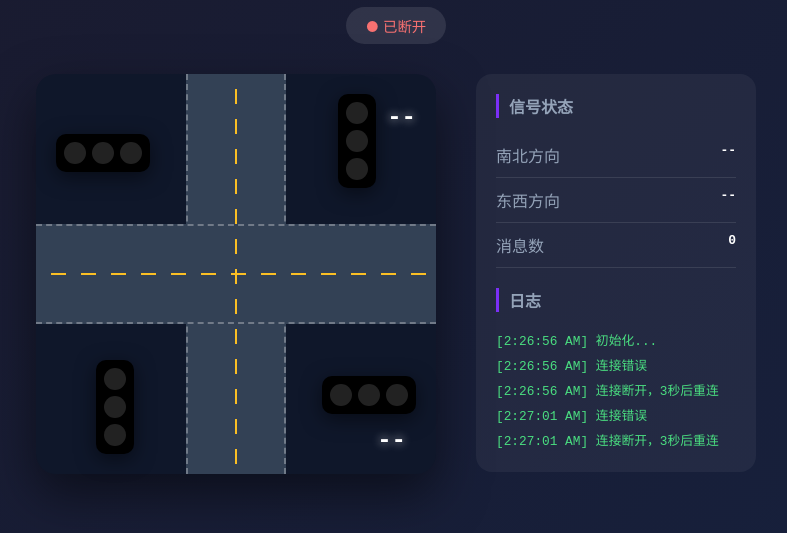
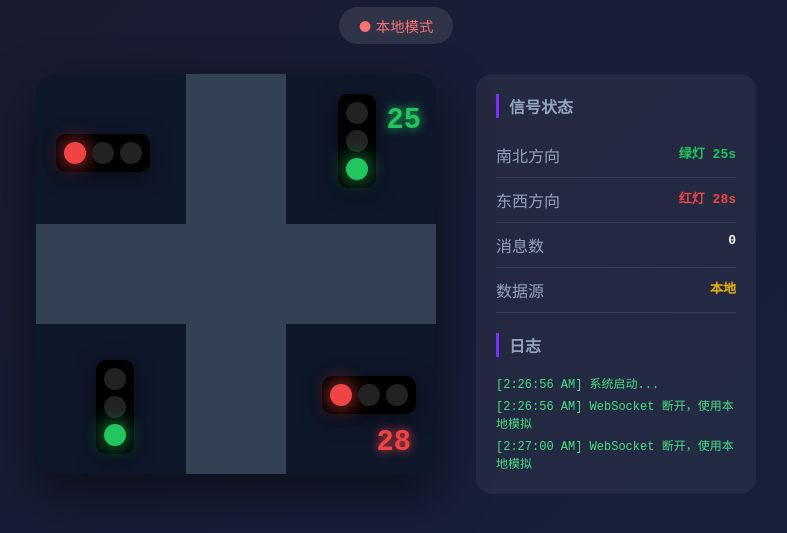
Before and after one commit to bwandmff/libweb, a website: page www/index.html in a window 1280 px wide. Shown: the part 79-612 px from the top of the page, without its empty margins (244-1031 px from the left). Drawn offline with Linux system fonts and the light colour scheme.

Commit message:
feat: 添加本地模拟倒计时功能
- WebSocket断开时自动切换到本地模式
- 前端独立倒计时，保证页面持续更新
- 显示当前数据源(WS/本地)状态

```diff
--- a/www/index.html
+++ b/www/index.html
@@ -42,7 +42,6 @@
             align-items: flex-start;
         }
 
-        /* 路口视图 */
         .intersection {
             width: 400px;
             height: 400px;
@@ -57,8 +56,6 @@
             transform: translateX(-50%);
             width: 100px; height: 100%;
             background: #334155;
-            border-left: 2px dashed rgba(255,255,255,0.3);
-            border-right: 2px dashed rgba(255,255,255,0.3);
         }
         .road-h {
             position: absolute;
@@ -66,25 +63,8 @@
             transform: translateY(-50%);
             width: 100%; height: 100px;
             background: #334155;
-            border-top: 2px dashed rgba(255,255,255,0.3);
-            border-bottom: 2px dashed rgba(255,255,255,0.3);
-        }
-        .center-line-v {
-            position: absolute;
-            left: 50%; top: 0;
-            transform: translateX(-50%);
-            width: 2px; height: 100%;
-            background: repeating-linear-gradient(180deg, transparent 0, transparent 15px, #fbbf24 15px, #fbbf24 30px);
-        }
-        .center-line-h {
-            position: absolute;
-            top: 50%; left: 0;
-            transform: translateY(-50%);
-            height: 2px; width: 100%;
-            background: repeating-linear-gradient(90deg, transparent 0, transparent 15px, #fbbf24 15px, #fbbf24 30px);
         }
 
-        /* 红绿灯 */
         .tl {
             position: absolute;
             background: #000;
@@ -113,14 +93,16 @@
         .timer {
             position: absolute;
             font-family: monospace;
-            font-size: 1.5rem;
+            font-size: 1.8rem;
             font-weight: bold;
             text-shadow: 0 0 10px currentColor;
         }
-        .timer-ns { top: 30px; right: 20px; }
-        .timer-ew { right: 30px; bottom: 20px; }
+        .timer-ns { top: 30px; right: 15px; }
+        .timer-ew { right: 25px; bottom: 15px; }
+        .timer.red { color: #ef4444; }
+        .timer.yellow { color: #eab308; }
+        .timer.green { color: #22c55e; }
 
-        /* 侧栏 */
         .panel {
             background: rgba(255,255,255,0.05);
             border-radius: 16px;
@@ -140,7 +122,6 @@
             padding: 10px 0;
             border-bottom: 1px solid rgba(255,255,255,0.1);
         }
-        .info-row:last-child { border-bottom: none; }
         .info-label { color: #94a3b8; }
         .info-value { font-weight: bold; font-family: monospace; }
         .info-value.red { color: #ef4444; }
@@ -151,24 +132,21 @@
             margin-top: 15px;
             max-height: 150px;
             overflow-y: auto;
-            font-size: 0.8rem;
+            font-size: 0.75rem;
             font-family: monospace;
         }
-        .logs div { color: #4ade80; padding: 3px 0; }
+        .logs div { color: #4ade80; padding: 2px 0; }
     </style>
 </head>
 <body>
     <h1>🚦 智慧路口监控中心</h1>
-    <div class="status offline" id="status">● 等待连接...</div>
+    <div class="status offline" id="status">● 连接中...</div>
 
     <div class="main">
         <div class="intersection">
             <div class="road-v"></div>
             <div class="road-h"></div>
-            <div class="center-line-v"></div>
-            <div class="center-line-h"></div>
 
-            <!-- 南北向灯 -->
             <div class="tl tl-ns-top" id="tl-ns-1">
                 <div class="bulb red"></div>
                 <div class="bulb yellow"></div>
@@ -179,9 +157,8 @@
                 <div class="bulb yellow"></div>
                 <div class="bulb green"></div>
             </div>
-            <div class="timer timer-ns" id="timer-ns">--</div>
+            <div class="timer timer-ns red" id="timer-ns">--</div>
 
-            <!-- 东西向灯 -->
             <div class="tl tl-ew-right" id="tl-ew-1">
                 <div class="bulb red"></div>
                 <div class="bulb yellow"></div>
@@ -192,7 +169,7 @@
                 <div class="bulb yellow"></div>
                 <div class="bulb green"></div>
             </div>
-            <div class="timer timer-ew" id="timer-ew">--</div>
+            <div class="timer timer-ew green" id="timer-ew">--</div>
         </div>
 
         <div class="panel">
@@ -209,6 +186,10 @@
                 <span class="info-label">消息数</span>
                 <span class="info-value" id="msg-count">0</span>
             </div>
+            <div class="info-row">
+                <span class="info-label">数据源</span>
+                <span class="info-value" id="data-source">--</span>
+            </div>
             <h2 style="margin-top:20px">日志</h2>
             <div class="logs" id="logs"></div>
         </div>
@@ -218,13 +199,24 @@
         const statusEl = document.getElementById('status');
         const logsEl = document.getElementById('logs');
         const msgCountEl = document.getElementById('msg-count');
+        const dataSourceEl = document.getElementById('data-source');
+
         let msgCount = 0;
+        let ws = null;
+        let wsConnected = false;
+
+        // 本地模拟状态（当WebSocket断开时使用）
+        let localState = {
+            ns: { color: 'green', timer: 30 },
+            ew: { color: 'red', timer: 33 }
+        };
 
         function log(msg) {
             const d = document.createElement('div');
             d.textContent = `[${new Date().toLocaleTimeString()}] ${msg}`;
             logsEl.appendChild(d);
             logsEl.scrollTop = logsEl.scrollHeight;
+            if (logsEl.children.length > 30) logsEl.removeChild(logsEl.firstChild);
         }
 
         function setLight(prefix, color) {
@@ -237,59 +229,101 @@
             });
         }
 
-        function update(data) {
-            if (!data.ns || !data.ew) return;
+        function updateUI(ns, ew, source) {
+            if (!ns || !ew) return;
 
-            setLight('ns', data.ns.color);
-            setLight('ew', data.ew.color);
+            setLight('ns', ns.color);
+            setLight('ew', ew.color);
 
             const timerNs = document.getElementById('timer-ns');
             const timerEw = document.getElementById('timer-ew');
-            timerNs.textContent = String(data.ns.timer).padStart(2,'0');
-            timerEw.textContent = String(data.ew.timer).padStart(2,'0');
-            timerNs.style.color = `var(--${data.ns.color})`;
-            timerEw.style.color = `var(--${data.ew.color})`;
 
-            const colors = {red:'#ef4444', yellow:'#eab308', green:'#22c55e'};
-            timerNs.style.color = colors[data.ns.color];
-            timerEw.style.color = colors[data.ew.color];
+            timerNs.textContent = String(ns.timer).padStart(2, '0');
+            timerEw.textContent = String(ew.timer).padStart(2, '0');
+            timerNs.className = `timer timer-ns ${ns.color}`;
+            timerEw.className = `timer timer-ew ${ew.color}`;
 
             const names = {red:'红灯', yellow:'黄灯', green:'绿灯'};
-            document.getElementById('ns-info').textContent = `${names[data.ns.color]} ${data.ns.timer}s`;
-            document.getElementById('ns-info').className = `info-value ${data.ns.color}`;
-            document.getElementById('ew-info').textContent = `${names[data.ew.color]} ${data.ew.timer}s`;
-            document.getElementById('ew-info').className = `info-value ${data.ew.color}`;
+            document.getElementById('ns-info').textContent = `${names[ns.color]} ${ns.timer}s`;
+            document.getElementById('ns-info').className = `info-value ${ns.color}`;
+            document.getElementById('ew-info').textContent = `${names[ew.color]} ${ew.timer}s`;
+            document.getElementById('ew-info').className = `info-value ${ew.color}`;
+
+            dataSourceEl.textContent = source;
+            dataSourceEl.className = source === 'WS' ? 'info-value green' : 'info-value yellow';
+        }
+
+        // 本地倒计时模拟
+        function tickLocal() {
+            localState.ns.timer--;
+            if (localState.ns.timer <= 0) {
+                if (localState.ns.color === 'green') { localState.ns.color = 'yellow'; localState.ns.timer = 3; }
+                else if (localState.ns.color === 'yellow') { localState.ns.color = 'red'; localState.ns.timer = 30; }
+                else { localState.ns.color = 'green'; localState.ns.timer = 30; }
+            }
+            localState.ew.timer--;
+            if (localState.ew.timer <= 0) {
+                if (localState.ew.color === 'red') { localState.ew.color = 'green'; localState.ew.timer = 30; }
+                else if (localState.ew.color === 'green') { localState.ew.color = 'yellow'; localState.ew.timer = 3; }
+                else { localState.ew.color = 'red'; localState.ew.timer = 30; }
+            }
         }
 
         function connect() {
-            const ws = new WebSocket(`ws://${location.host}`, 'traffic-protocol');
+            if (ws && ws.readyState === WebSocket.OPEN) return;
+
+            try {
+                ws = new WebSocket(`ws://${location.host}`, 'traffic-protocol');
 
                 ws.onopen = () => {
-                statusEl.textContent = '● 已连接';
+                    wsConnected = true;
+                    statusEl.textContent = '● 已连接 (WebSocket)';
                     statusEl.className = 'status online';
                     log('WebSocket 连接成功');
                 };
 
                 ws.onclose = () => {
-                statusEl.textContent = '● 已断开';
+                    wsConnected = false;
+                    statusEl.textContent = '● 本地模式';
                     statusEl.className = 'status offline';
-                log('连接断开，3秒后重连');
+                    log('WebSocket 断开，使用本地模拟');
                     setTimeout(connect, 3000);
                 };
 
-            ws.onerror = (e) => log('连接错误');
+                ws.onerror = () => {
+                    wsConnected = false;
+                };
 
                 ws.onmessage = (e) => {
                     msgCount++;
                     msgCountEl.textContent = msgCount;
                     try {
                         const data = JSON.parse(e.data);
-                    if (data.type === 'traffic_update') update(data);
-                } catch(err) { console.error(err); }
+                        if (data.type === 'traffic_update') {
+                            // 同步本地状态
+                            localState.ns = { ...data.ns };
+                            localState.ew = { ...data.ew };
+                            updateUI(data.ns, data.ew, 'WS');
+                        }
+                    } catch(err) {
+                        console.error('Parse error:', err);
+                    }
                 };
+            } catch(e) {
+                log('连接失败: ' + e.message);
+            }
         }
 
-        log('初始化...');
+        // 每秒更新一次
+        setInterval(() => {
+            if (!wsConnected) {
+                // WebSocket 断开时使用本地模拟
+                tickLocal();
+                updateUI(localState.ns, localState.ew, '本地');
+            }
+        }, 1000);
+
+        log('系统启动...');
         connect();
     </script>
 </body>
```
Lines whose indentation alone changed are shown as unchanged.
